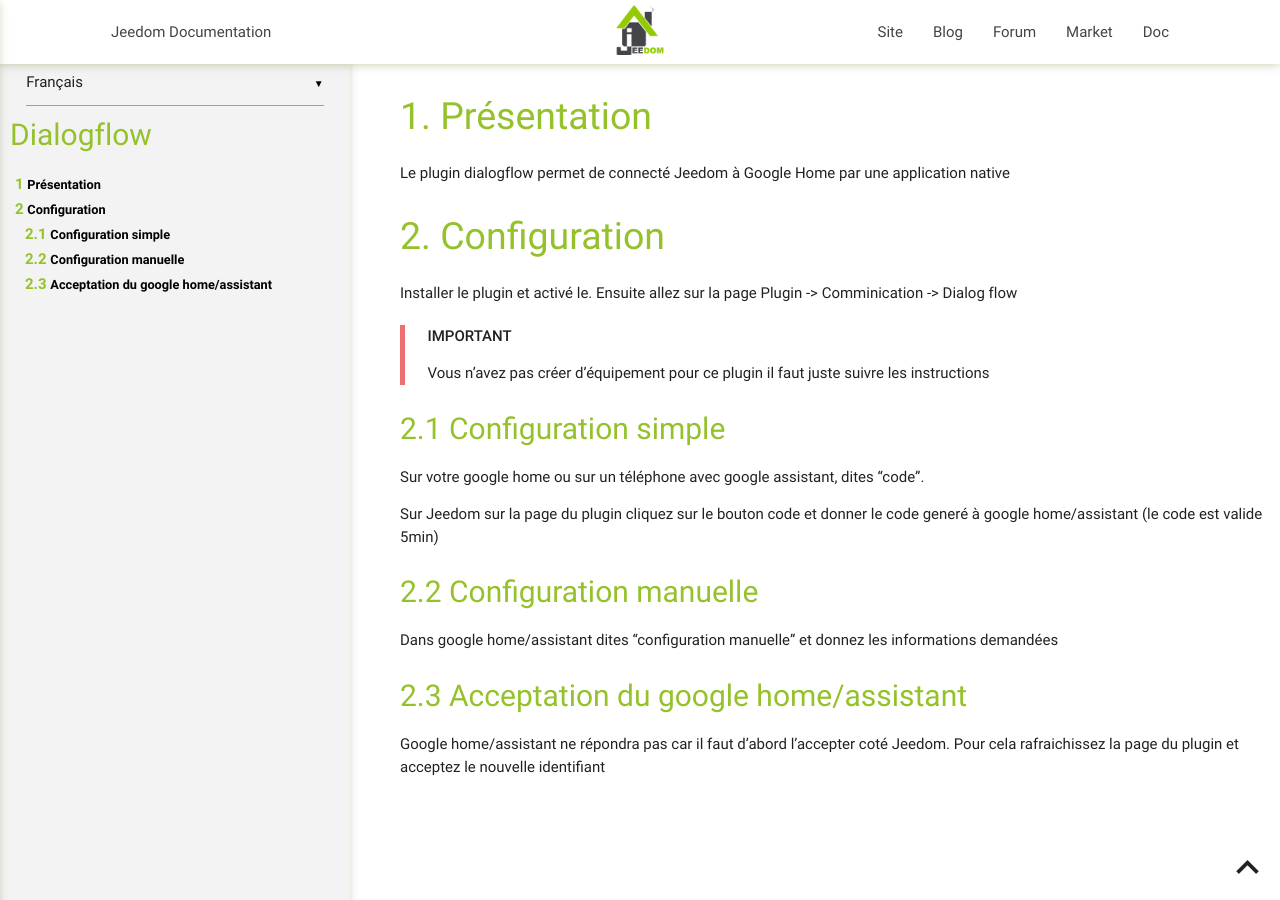
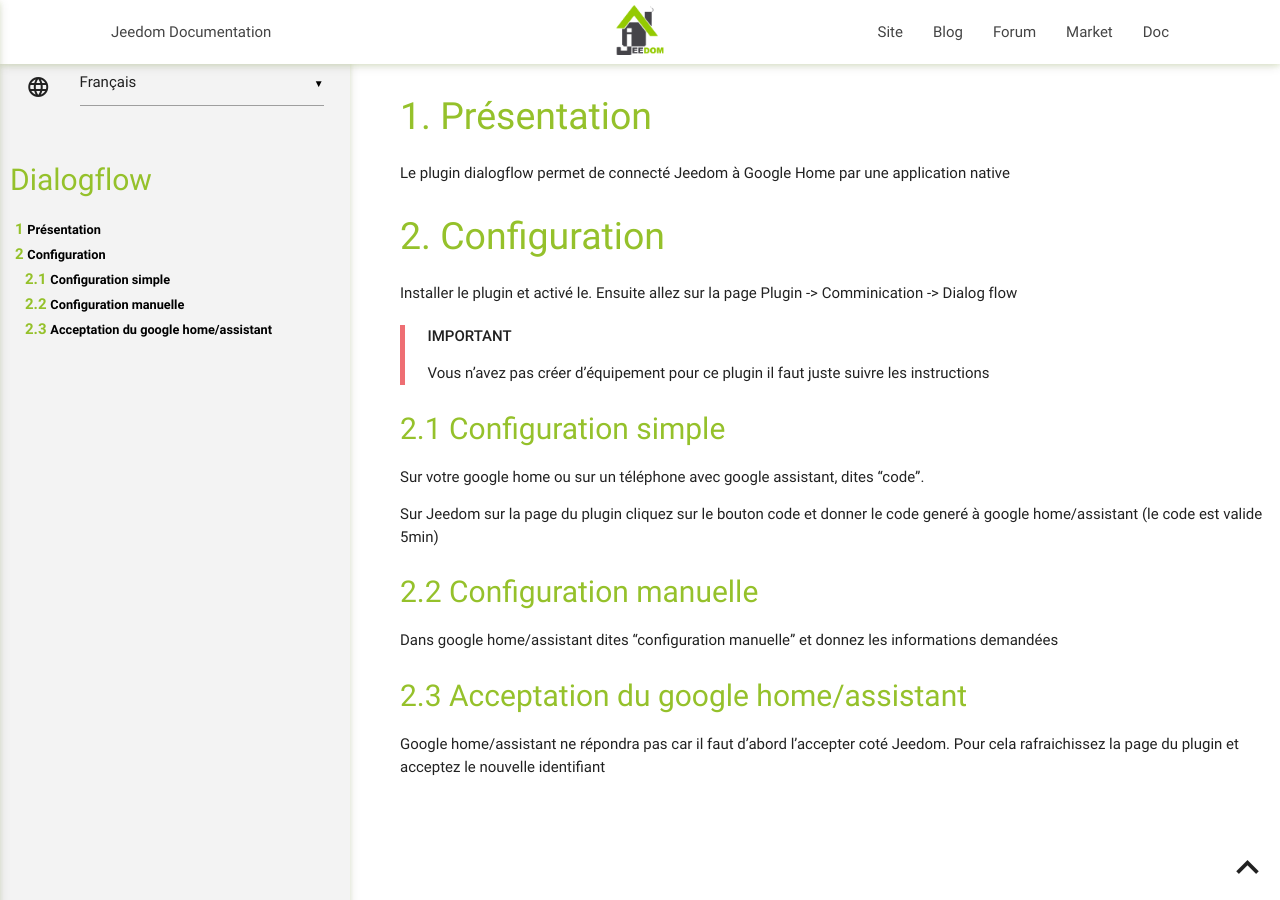
Before and after one commit to jeedom/plugin-dialogflow, a Jekyll site: the page built from docs/index.md, in a window 1280 px wide. Built offline with Jekyll 4.4.1, drawn with Linux system fonts in a browser that asks for light colours; our own code applies the rules of GitHub Pages for plain Markdown files.

Commit message:
[ROBOT] Action all

```diff
--- a/docs/_layouts/default.html
+++ b/docs/_layouts/default.html
@@ -2,8 +2,8 @@
 <html lang="pt-br">
 <head>
   <link href="https://fonts.googleapis.com/icon?family=Material+Icons" rel="stylesheet">
-  <link rel="stylesheet" href="assets/css/styles.css">
-  <link rel="stylesheet" href="assets/css/materialize.css">
+  <link rel="stylesheet" href="/{{site.github.project_title}}/assets/css/styles.css">
+  <link rel="stylesheet" href="/{{site.github.project_title}}/assets/css/materialize.css">
   <meta name="viewport" content="width=device-width, initial-scale=1.0"/>
   <meta http-equiv="Content-Language" content="pt-br">
 </head>
@@ -11,7 +11,7 @@
   <div class="navbar-fixed">
     <nav>
       <div class="nav-wrapper container">
-        <a id="logo-container" href="https://www.jeedom.com/doc" class="brand-logo center"><img src="assets/images/logo.png" style="height:50px;margin-top:5px"></a>
+        <a id="logo-container" href="https://www.jeedom.com/doc" class="brand-logo center"><img src="/{{site.github.project_title}}/assets/images/logo.png" style="height:50px;margin-top:5px"></a>
         <ul class="left hide-on-med-and-down">
           <li><a href="https://www.jeedom.com/doc">Jeedom Documentation</a></li>
         </ul>
@@ -35,6 +35,11 @@
   <div class="row" id="div_main">
     <div id="side-nav" class="side-nav fixed">
       <div class="container">
+       <div class="row">
+        <div class="col s2">
+          <i class="material-icons" style="position: relative;top:15px;">language</i>
+        </div>
+        <div class="col s10">
           <select class="sel_lang">
             {% if site.langs.size >= 2 %}
             {% for lang in site.langs %}
@@ -43,11 +48,18 @@
             {% endif %}
           </select>
         </div>
+      </div>
+    </div>
     <div id="div_summary" style="margin-top:-45px;padding-bottom: 45px;"></div>
   </div>
   <div>
     <i class="material-icons" id="bt_up" style="position:fixed;bottom:10px;right:10px;cursor: pointer;font-size:3em;">keyboard_arrow_up</i>
     <div class="hide-on-large-only" id='div_menuMobile'>
+     <div class="row">
+      <div class="col s2">
+        <i class="material-icons" style="position: relative;top:15px;left:20px;">language</i>
+      </div>
+      <div class="col s10">
        <select class="sel_lang">
         {% if site.langs.size >= 2 %}
         {% for lang in site.langs %}
@@ -55,6 +67,8 @@
         {% endfor %}
         {% endif %}
       </select>
+    </div>
+  </div>
   <div id="div_summary2"></div>
 </div>
 <div id="div_content">
@@ -62,10 +76,10 @@
 </div>
 </div>
 </div>
-<script type="text/javascript" src="assets/js/jquery-2.1.1.min.js"></script>
-<script type="text/javascript" src="assets/js/materialize.min.js"></script>
-<script type="text/javascript" src="assets/js/jquery.inview.min.js"></script>
-<script type="text/javascript" src="assets/js/jquery.toc.js"></script>
+<script type="text/javascript" src="/{{site.github.project_title}}/assets/js/jquery-2.1.1.min.js"></script>
+<script type="text/javascript" src="/{{site.github.project_title}}/assets/js/materialize.min.js"></script>
+<script type="text/javascript" src="/{{site.github.project_title}}/assets/js/jquery.inview.min.js"></script>
+<script type="text/javascript" src="/{{site.github.project_title}}/assets/js/jquery.toc.js"></script>
 <script type="text/javascript">
   $(document).ready(function() {
    var title = '{{site.github.project_title}}';
--- a/docs/assets/css/styles.css
+++ b/docs/assets/css/styles.css
@@ -84,3 +84,6 @@ nav ul a,nav {
 .toc a.active{
 	 font-weight: bold;
 }
+.dropdown-content li>a, .dropdown-content li>span{
+	color : #95C12B !important;
+}
```
Lines whose indentation alone changed are shown as unchanged.
